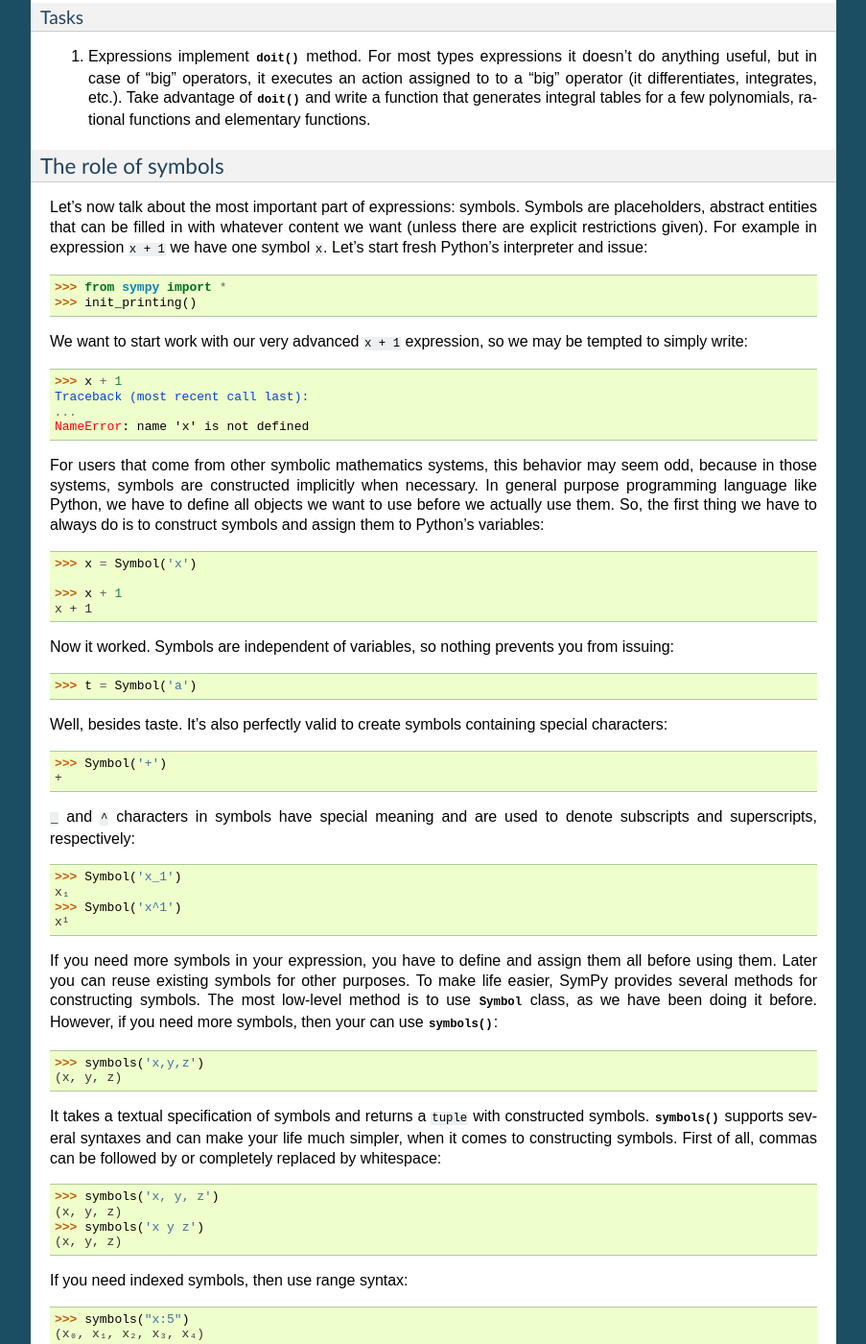
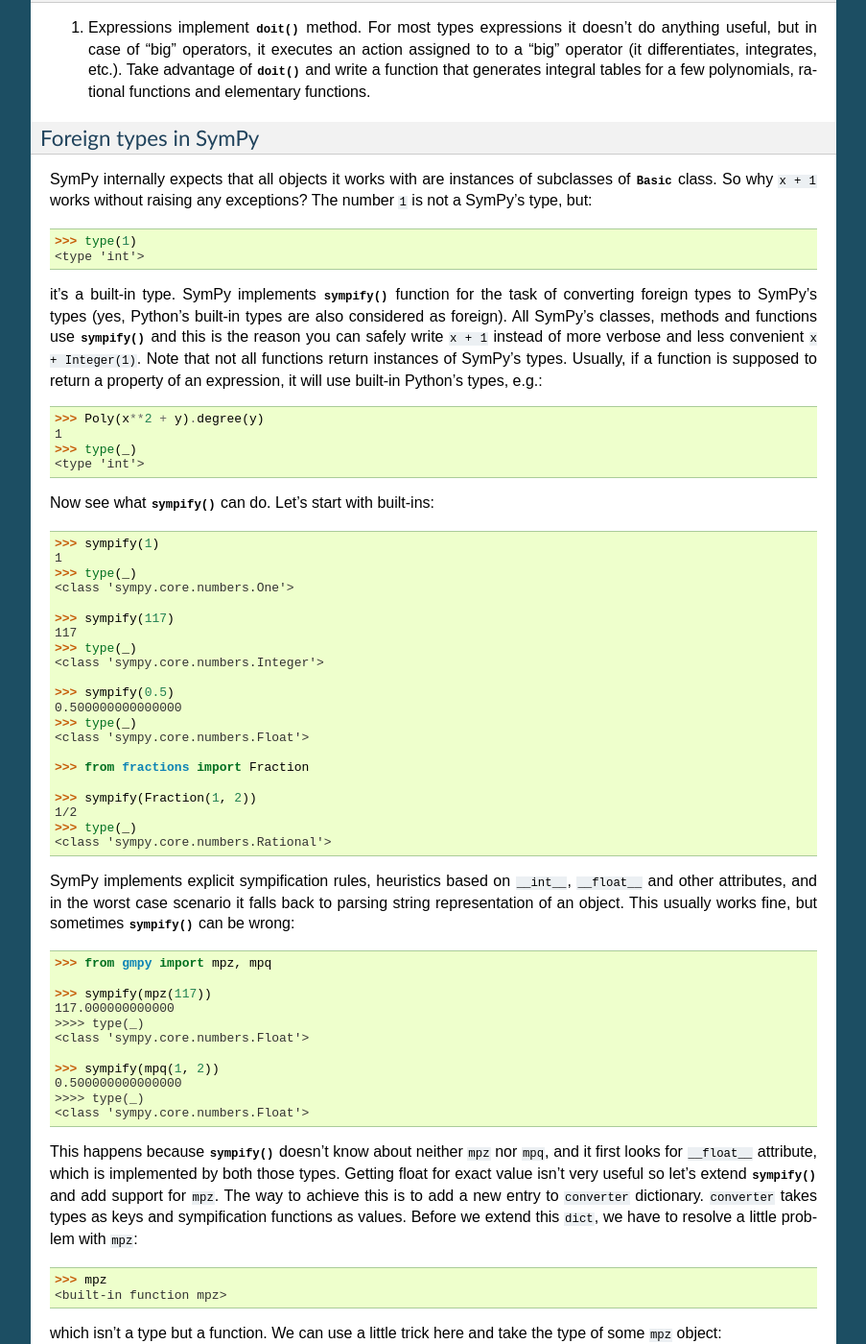
Before and after one commit to sympy/scipy-2016-tutorial, a Sphinx documentation site: the page built from source/introduction.rst, in a window 1280 px wide and 1400 px high, scrolled down 9980 px. Shown: the whole window at 96% size, without its empty margins (198-1101 px from the left). Built offline with Sphinx 7.4.7, drawn with Linux system fonts in a browser that asks for light colours; some of the changed text lies outside the part shown.

Commit message:
Added a subsection about sympify()

```diff
--- a/source/introduction.rst
+++ b/source/introduction.rst
@@ -489,8 +489,8 @@ Tasks
    expression for `1 + x + x^2 + \ldots + x^n` for any integer `n >= 0`. Extend
    this function to allow `n < 0`.
 
-2. Write a function that can compute nested powers, e.g. `x^x`, `x^x^x` and so
-   on. The function should take two parameters: an expression and a positive
+2. Write a function that can compute nested powers, e.g. `x^x`, `x^{x^x}` and
+   so on. The function should take two parameters: an expression and a positive
    integer `n` that specifies the depth.
 
 Building blocks of expressions
@@ -603,6 +601,153 @@ Tasks
    etc.). Take advantage of :func:`doit` and write a function that generates
    integral tables for a few polynomials, rational functions and elementary
    functions.
+
+Foreign types in SymPy
+----------------------
+
+SymPy internally expects that all objects it works with are instances of
+subclasses of :class:`Basic` class. So why ``x + 1`` works without raising
+any exceptions? The number ``1`` is not a SymPy's type, but::
+
+    >>> type(1)
+    <type 'int'>
+
+it's a built-in type. SymPy implements :func:`sympify` function for the task
+of converting foreign types to SymPy's types (yes, Python's built-in types
+are also considered as foreign). All SymPy's classes, methods and functions
+use :func:`sympify` and this is the reason you can safely write ``x + 1``
+instead of more verbose and less convenient ``x + Integer(1)``. Note that
+not all functions return instances of SymPy's types. Usually, if a function
+is supposed to return a property of an expression, it will use built-in
+Python's types, e.g.::
+
+    >>> Poly(x**2 + y).degree(y)
+    1
+    >>> type(_)
+    <type 'int'>
+
+Now see what :func:`sympify` can do. Let's start with built-ins::
+
+    >>> sympify(1)
+    1
+    >>> type(_)
+    <class 'sympy.core.numbers.One'>
+
+    >>> sympify(117)
+    117
+    >>> type(_)
+    <class 'sympy.core.numbers.Integer'>
+
+    >>> sympify(0.5)
+    0.500000000000000
+    >>> type(_)
+    <class 'sympy.core.numbers.Float'>
+
+    >>> from fractions import Fraction
+
+    >>> sympify(Fraction(1, 2))
+    1/2
+    >>> type(_)
+    <class 'sympy.core.numbers.Rational'>
+
+SymPy implements explicit sympification rules, heuristics based on ``__int__``,
+``__float__`` and other attributes, and in the worst case scenario it falls
+back to parsing string representation of an object. This usually works fine,
+but sometimes :func:`sympify` can be wrong::
+
+    >>> from gmpy import mpz, mpq
+
+    >>> sympify(mpz(117))
+    117.000000000000
+    >>>> type(_)
+    <class 'sympy.core.numbers.Float'>
+
+    >>> sympify(mpq(1, 2))
+    0.500000000000000
+    >>>> type(_)
+    <class 'sympy.core.numbers.Float'>
+
+This happens because :func:`sympify` doesn't know about neither ``mpz`` nor
+``mpq``, and it first looks for ``__float__`` attribute, which is implemented
+by both those types. Getting float for exact value isn't very useful so let's
+extend :func:`sympify` and add support for ``mpz``. The way to achieve this
+is to add a new entry to ``converter`` dictionary. ``converter`` takes types
+as keys and sympification functions as values. Before we extend this ``dict``,
+we have to resolve a little problem with ``mpz``::
+
+    >>> mpz
+    <built-in function mpz>
+
+which isn't a type but a function. We can use a little trick here and take
+the type of some ``mpz`` object::
+
+    >>> type(mpz(1))
+    <type 'mpz'>
+
+Let's now add an entry to ``converter`` for ``mpz``::
+
+    >>> from sympy.core.sympify import converter
+
+    >>> def mpz_to_Integer(obj):
+    ...     return Integer(int(obj))
+    ...
+    ...
+
+    >>> converter[type(mpz(1))] = mpz_to_Integer
+
+We could use ``lambda`` as well. Now we can sympify ``mpz``::
+
+    >>> sympify(mpz(117))
+    117
+    >>> type(_)
+    <class 'sympy.core.numbers.Integer'
+
+Similar thing should be done for ``mpq``. Let's try one more type::
+
+    >>> import numpy
+
+    >>> ar = numpy.array([1, 2, 3])
+    >>> sympify(ar)
+
+    >>> sympify(ar)
+    Traceback (most recent call last):
+    ...
+    SympifyError: SympifyError: "could not parse u'[1 2 3]'"
+
+:func:`sympify` isn't aware of ``numpy.ndarray`` and heuristics didn't work,
+so it computed string representation of ``ar`` using :func:`str` and tried
+to parse is, which failed because::
+
+    >>> str(ar)
+    [1 2 3]
+
+We might be tempted to add support for ``numpy.ndarray`` to :func:`sympify`
+by treating NumPy's arrays (at least a subset of) as SymPy's matrices, but
+matrices aren't sympifiable::
+
+    >>> Matrix(3, 3, lambda i, j: i + j)
+    ⎡0  1  2⎤
+    ⎢       ⎥
+    ⎢1  2  3⎥
+    ⎢       ⎥
+    ⎣2  3  4⎦
+    >>> sympify(_)
+    Traceback (most recent call last):
+    ...
+    SympifyError: SympifyError: 'Matrix cannot be sympified'
+
+We will explain this odd behavior later.
+
+Tasks
+~~~~~
+
+1. Add support for ``mpq`` to :func:`sympify`.
+
+2. SymPy implements :class:`Tuple` class, which provides functionality of
+   Python's built-in ``tuple``, but is a subclass of :class:`Basic`. Take
+   advantage of this and make :func:`sympify` work for 1D horizontal NumPy
+   arrays, for which it should return instances of :class:`Tuple`. Raise
+   :exc:`SympifyError` for other classes of arrays.
 
 The role of symbols
 -------------------
```
Also changed, not shown: other parts of source/introduction.rst (+1 -13 lines).
